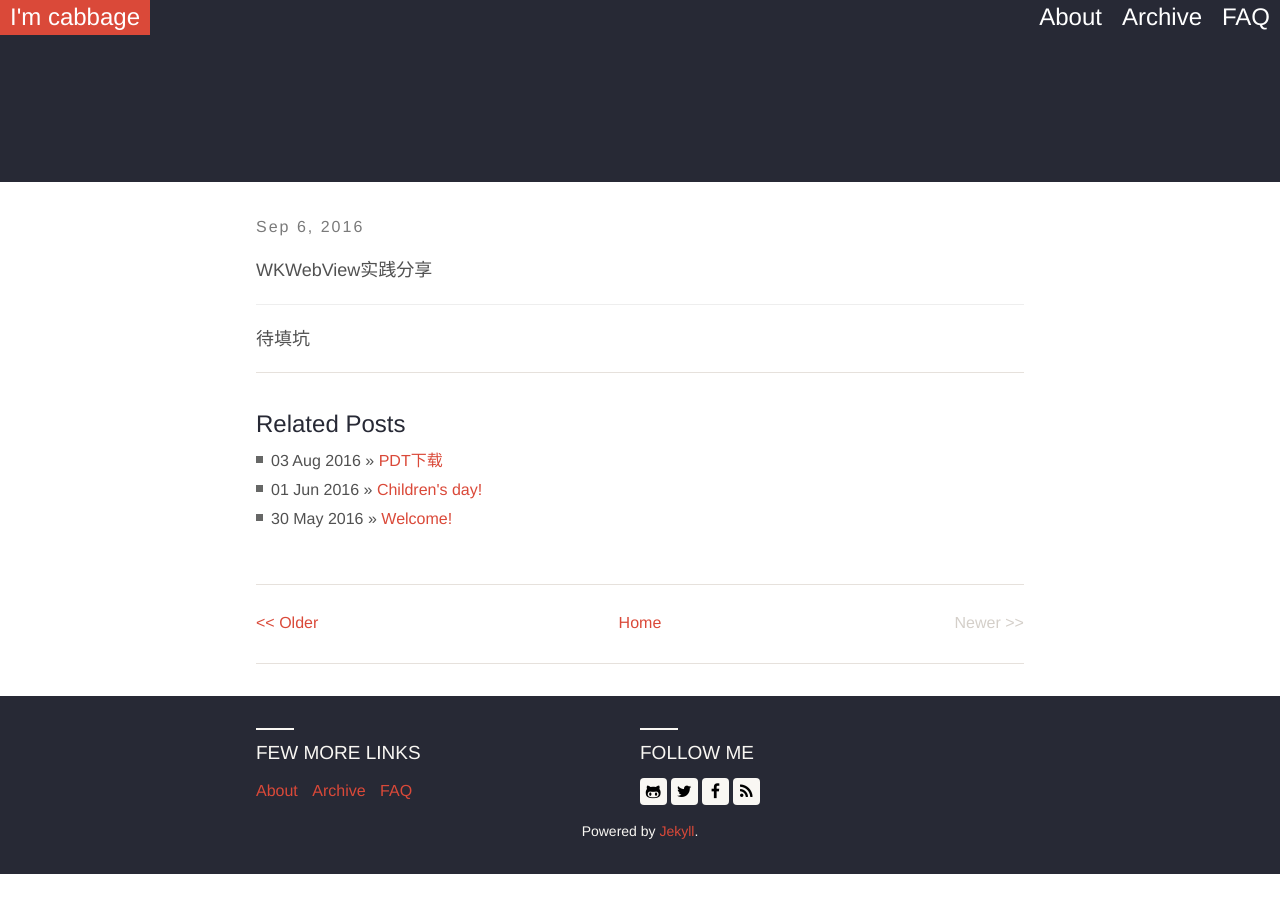
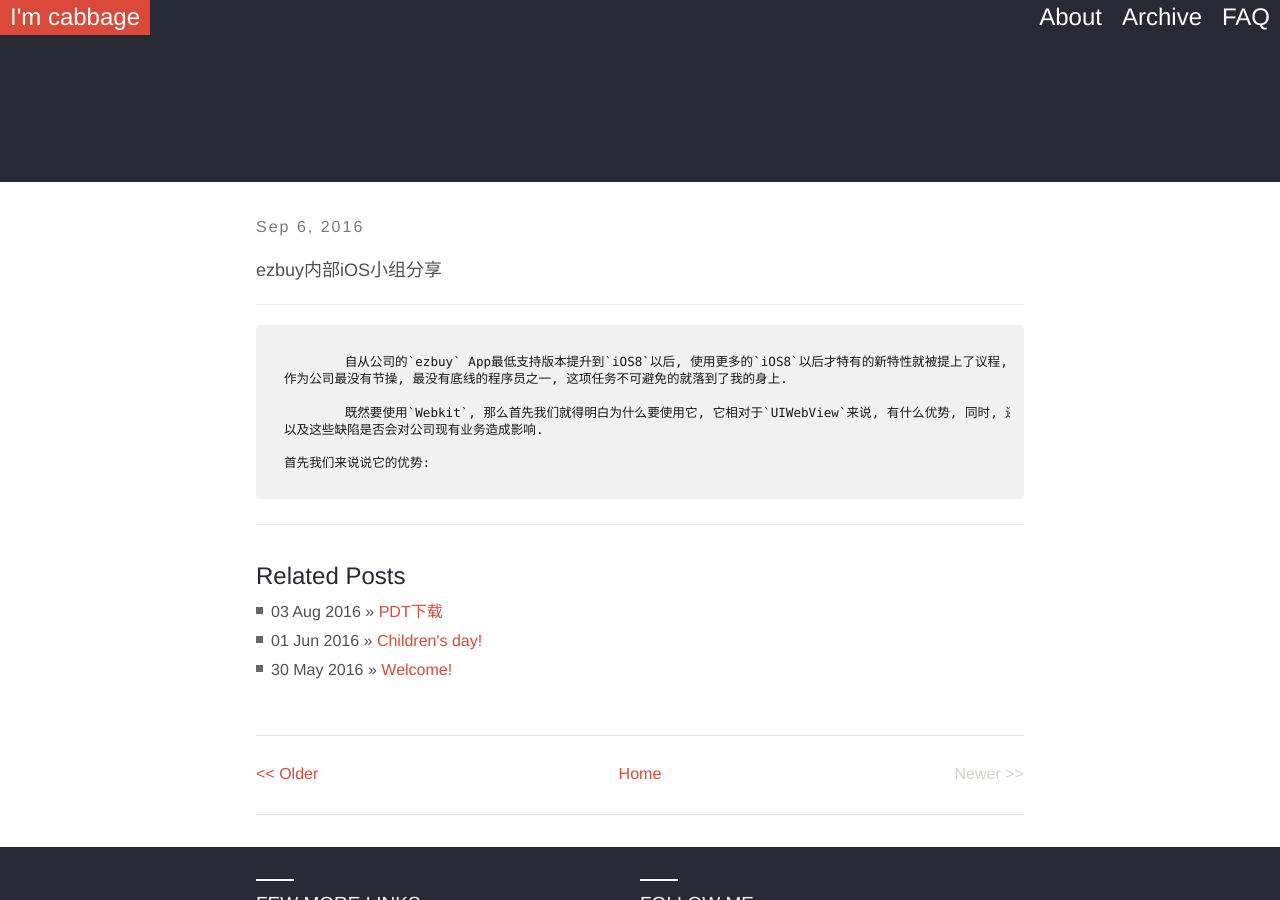
Before and after one commit to KirbyInGitHub/cabbageblog, a Jekyll site: the page built from _posts/2016-09-06-WKWebView.markdown, in a window 1280 px wide and 900 px high, scrolled down 718 px. Built offline with Jekyll 4.4.1, drawn with Linux system fonts in a browser that asks for light colours; nearby versions of some CDN libraries; some web fonts are replaced; comment, search, counter and statistics services are not loaded; before the commit the page ends 1592 px from its top, so only the background shows below that.

Commit message:
测试一下风格

```diff
--- a/_posts/2016-09-06-WKWebView.markdown
+++ b/_posts/2016-09-06-WKWebView.markdown
@@ -6,8 +6,14 @@ description: ezbuy内部iOS小组分享
 categories: Home
 ---
 
-WKWebView实践分享
+ezbuy内部iOS小组分享
 
 ---
 
-待填坑
+		自从公司的`ezbuy` App最低支持版本提升到`iOS8`以后, 使用更多的`iOS8`以后才特有的新特性就被提上了议程, 比如`WebKit`.
+	作为公司最没有节操, 最没有底线的程序员之一, 这项任务不可避免的就落到了我的身上.
+
+		既然要使用`Webkit`, 那么首先我们就得明白为什么要使用它, 它相对于`UIWebView`来说, 有什么优势, 同时, 还得知道它的缺陷,
+	以及这些缺陷是否会对公司现有业务造成影响.
+
+	首先我们来说说它的优势:
```
